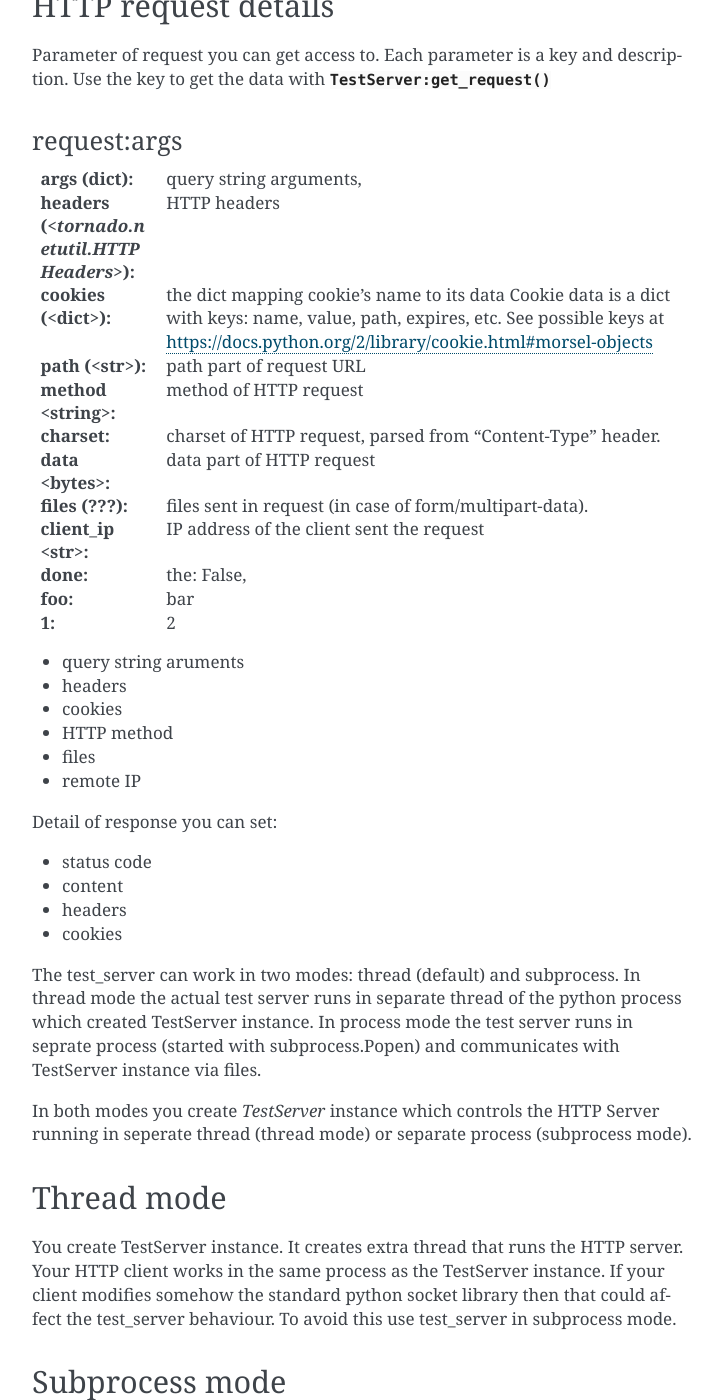
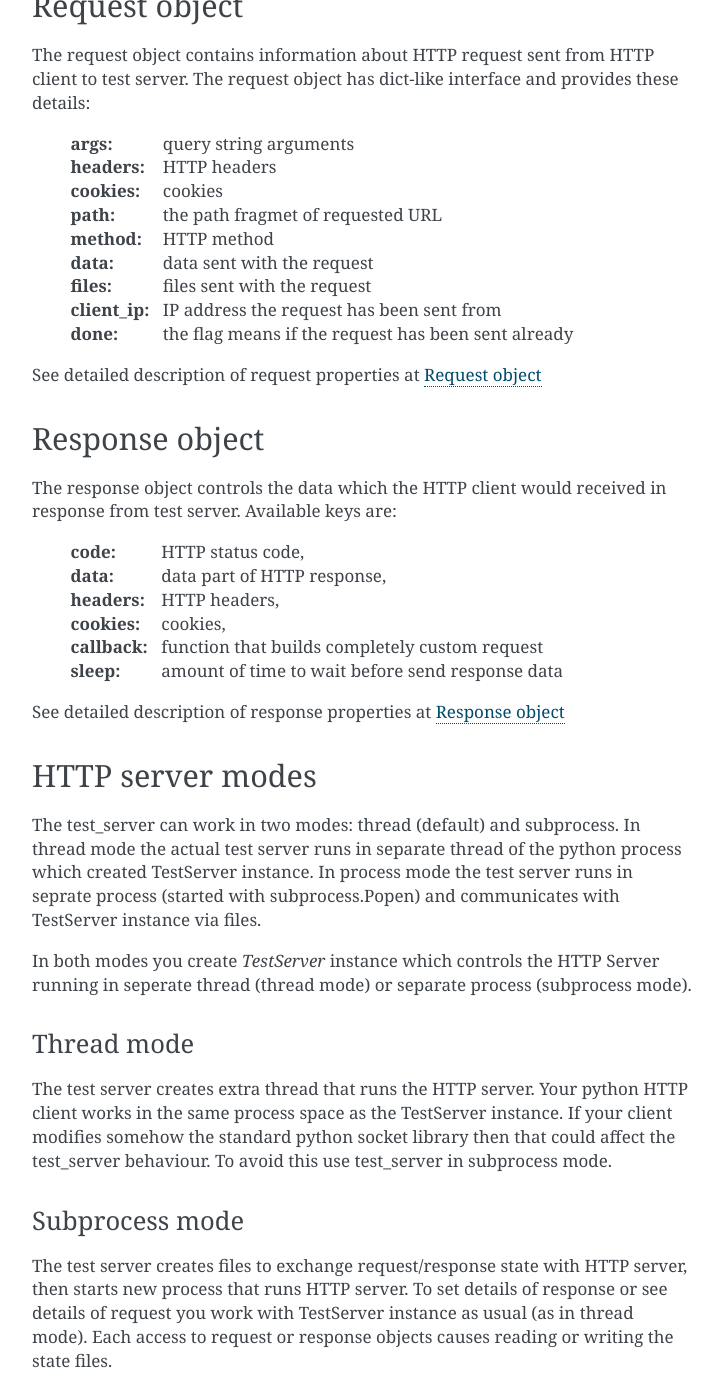
Before and after one commit to lorien/test_server, a Sphinx documentation site: the page built from docs/index.rst, in a window 1280 px wide and 1400 px high, scrolled down 488 px. Shown: the whole window, without its empty margins (388-1110 px from the left). Built offline with Sphinx 7.4.7, drawn with Linux system fonts in a browser that asks for light colours; some of the changed text lies outside the part shown.

Commit message:
Update documentation

```diff
--- /dev/null
+++ b/docs/api_request.rst
@@ -0,0 +1,70 @@
+.. _api_request:
+
+Request object
+==============
+
+Request object is a dict with keys:
+
+request :: args
+^^^^^^^^^^^^^^^
+
+    :type: :class:`dict`
+
+    Query string arguments
+
+request :: headers
+^^^^^^^^^^^^^^^^^^
+
+    :type: :class:`tornado.netutil.HTTPHeaders`
+
+    HTTP headers
+
+request :: cookies
+^^^^^^^^^^^^^^^^^^
+
+    :type: :class:`dict`
+
+    The dict mapping cookie's names to their datas.
+    Cookie data is a dict with keys: name, value, path, expires, etc.
+    See possible keys at https://docs.python.org/2/library/cookie.html#morsel-objects
+
+request :: path
+^^^^^^^^^^^^^^^
+    :type: :class:`str`
+
+    The path fragment of the requested URL
+
+request :: method
+^^^^^^^^^^^^^^^^^
+
+    :type: :class:`str`
+
+    Method of HTTP request
+
+request :: data
+^^^^^^^^^^^^^^^
+
+    :type: :class:`bytes`
+
+    The data submitted with HTTP request
+
+request :: files
+^^^^^^^^^^^^^^^^
+
+    :type: ???
+
+    Files sent in request (in case of form/multipart-data).
+
+request :: client_ip
+^^^^^^^^^^^^^^^^^^^^
+
+    :type: :class:`str`
+
+    IP address of the client sent the request
+
+request :: done
+^^^^^^^^^^^^^^^
+
+    :type: :class:`bool`
+
+    The flag means if the request has been performed
--- a/docs/index.rst
+++ b/docs/index.rst
@@ -17,65 +17,66 @@
 
     server = TestServer()
     server.start()
-    server.set_response('data', b'response-data')
+    server.response['data'] = b'response-data')
     req = urlopen(server.get_url(), b'request-data')
     assert req.read() == b'response-data'
-    assert server.get_request('data') == b'request-data'
+    assert server.request['data'] == b'request-data'
 
-HTTP request details
---------------------
 
-Parameter of request you can get access to. Each parameter is a key and
-description. Use the key to get the data with :meth:`TestServer:get_request`
+Request object
+--------------
 
-request:args
-^^^^^^^^^^^^
+The request object contains information about HTTP request
+sent from HTTP client to test server. The request
+object has dict-like interface and provides these details:
 
-:args (dict): query string arguments,
-:headers (<`tornado.netutil.HTTPHeaders`>): HTTP headers
-:cookies (<dict>): the dict mapping cookie's name to its data
-                 Cookie data is a dict with keys: name, value,
-                 path, expires, etc. See possible keys at https://docs.python.org/2/library/cookie.html#morsel-objects
-:path (<str>): path part of request URL
-:method <string>: method of HTTP request
-:charset: charset of HTTP request, parsed from "Content-Type" header.
-:data <bytes>: data part of HTTP request
-:files (???): files sent in request (in case of form/multipart-data).
-:client_ip <str>: IP address of the client sent the request
-:done: the: False,
+    :args: query string arguments
+    :headers: HTTP headers
+    :cookies: cookies
+    :path: the path fragmet of requested URL
+    :method: HTTP method
+    :data: data sent with the request
+    :files: files sent with the request
+    :client_ip: IP address the request has been sent from
+    :done: the flag means if the request has been sent already
 
-:foo: bar
-:1: 2
+See detailed description of request properties at :ref:`api_request`
 
-* query string aruments
-* headers
-* cookies
-* HTTP method
-* files
-* remote IP
 
-Detail of response you can set:
+Response object
+---------------
 
-* status code
-* content
-* headers
-* cookies
+The response object controls the data which the HTTP client would
+received in response from test server. Available keys are:
 
+    :code: HTTP status code,
+    :data: data part of HTTP response,
+    :headers: HTTP headers,
+    :cookies: cookies,
+    :callback: function that builds completely custom request
+    :sleep: amount of time to wait before send response data
+
+See detailed description of response properties at :ref:`api_response`
+
+
+
+HTTP server modes
+-----------------
 
 The test_server can work in two modes: thread (default) and subprocess. In thread mode the actual test server runs in separate thread of the python process which created TestServer instance. In process mode the test server runs in seprate process (started with subprocess.Popen) and communicates with TestServer instance via files.
 
 In both modes you create `TestServer` instance which controls the HTTP Server running in seperate thread (thread mode) or separate process (subprocess mode).
 
 Thread mode
------------
+^^^^^^^^^^^
 
-
-You create TestServer instance. It creates extra thread that runs the HTTP server. Your HTTP client works in the same process as the TestServer instance. If your client modifies somehow the standard python socket library then that could affect the test_server behaviour. To avoid this use test_server in subprocess mode.
+The test server creates extra thread that runs the HTTP server. Your python HTTP client works in the same process space as the TestServer instance. If your client modifies somehow the standard python socket library then that could affect the test_server behaviour. To avoid this use test_server in subprocess mode.
 
 Subprocess mode
----------------
+^^^^^^^^^^^^^^^
 
-You create TestServer instance. It creates files to exchange data with HTTP server, then starts new process that runs HTTP server. To set details of response or see details of request you work with TestServer instance as usual (as in thread mode).
+The test server creates files to exchange request/response state with HTTP server, then starts new process that runs HTTP server. To set details of response or see details of request you work with TestServer instance as usual (as in thread mode). Each access to request or response objects causes reading or writing the state files.
+
 
 API
 ---
@@ -86,6 +87,8 @@
     api_server
     api_util
     api_error
+    api_request
+    api_response
 
 
 Indices and tables
```
Also changed, not shown: docs/api_response.rst (added, +61 -0 lines), 1 other file.
